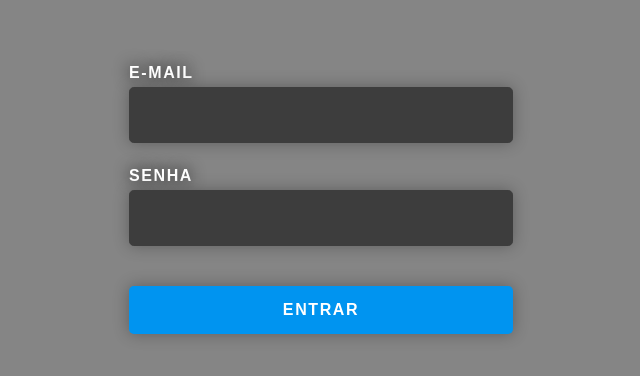
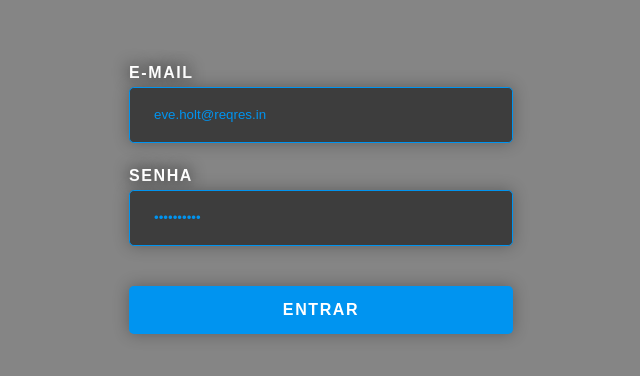
Before and after one commit to Leocamarggo/simple-authentication-react, a React (Create React App) app: page / in a window 1280 px wide. Shown: the part 144-520 px from the top of the page, without its empty margins (319-959 px from the left). Built offline with nearby package versions, Linux system fonts and the light colour scheme; no server answers; a web font is replaced by a local one.

Commit message:
update login page

```diff
--- a/package.json
+++ b/package.json
@@ -20,7 +20,7 @@
     "web-vitals": "^2.1.4"
   },
   "scripts": {
-    "start": "react-scripts start",
+    "start": "set PORT=5001 && react-scripts start",
     "build": "react-scripts build",
     "test": "react-scripts test",
     "eject": "react-scripts eject"
--- a/src/pages/login/index.tsx
+++ b/src/pages/login/index.tsx
@@ -7,7 +7,7 @@ import { IUserData } from '../../interface/auth'
 const Login = () => {
   const { login } = useAuth()
   const navigate = useNavigate()
-	const [ loginData, setLoginData ] = useState<IUserData>({email: '', password: ''})
+	const [ loginData, setLoginData ] = useState<IUserData>({email: 'eve.holt@reqres.in', password: 'cityslicka'})
 
   const handleSubmit = async () => {
 		try {
@@ -35,6 +35,7 @@ const Login = () => {
 					autoComplete='off'
 					required
 					type='text'
+					defaultValue={loginData.email}
 					onChange={(e)=> updateData('email', e)}
 				/>
 
@@ -44,6 +45,7 @@ const Login = () => {
 					autoComplete='off'
 					required
 					type='password'
+					defaultValue={loginData.password}
 					onChange={(e)=> updateData('password', e)}
 				/>
 				<S.Button onClick={handleSubmit}>ENTRAR</S.Button>
```
